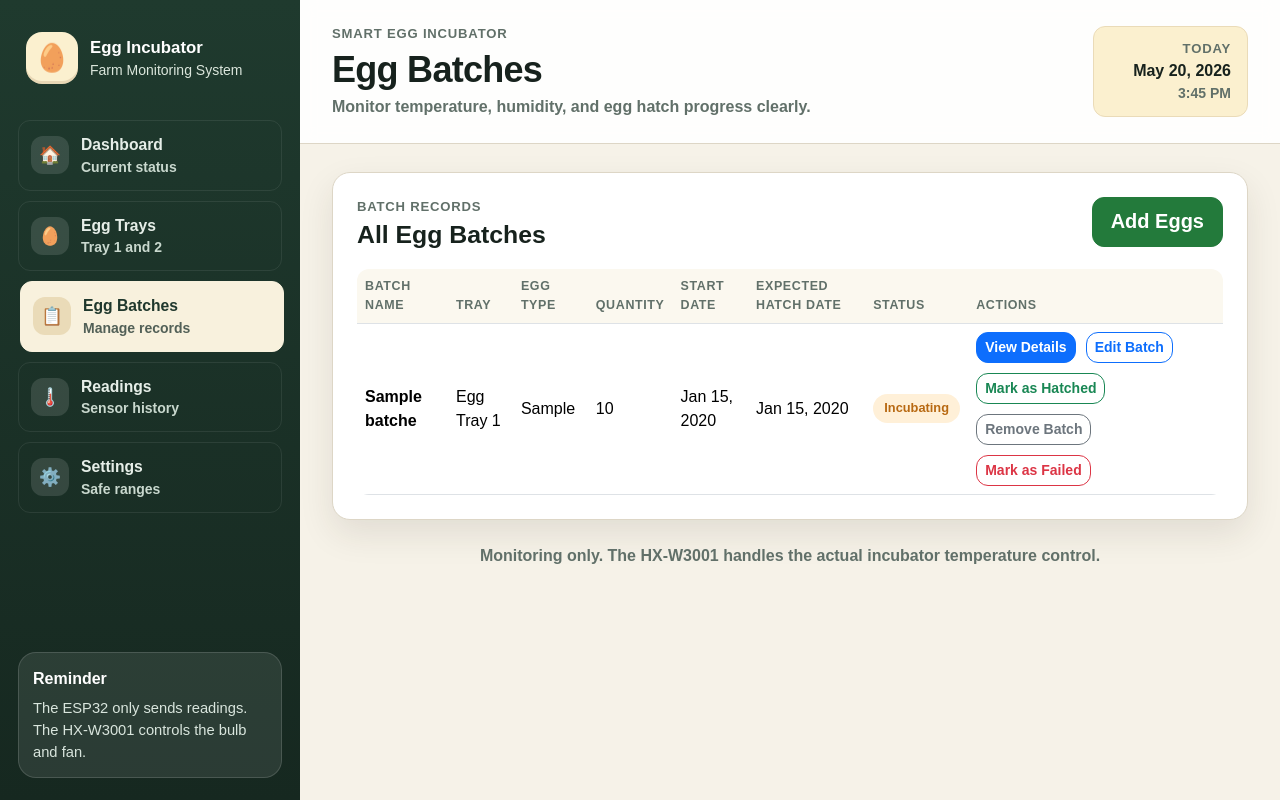
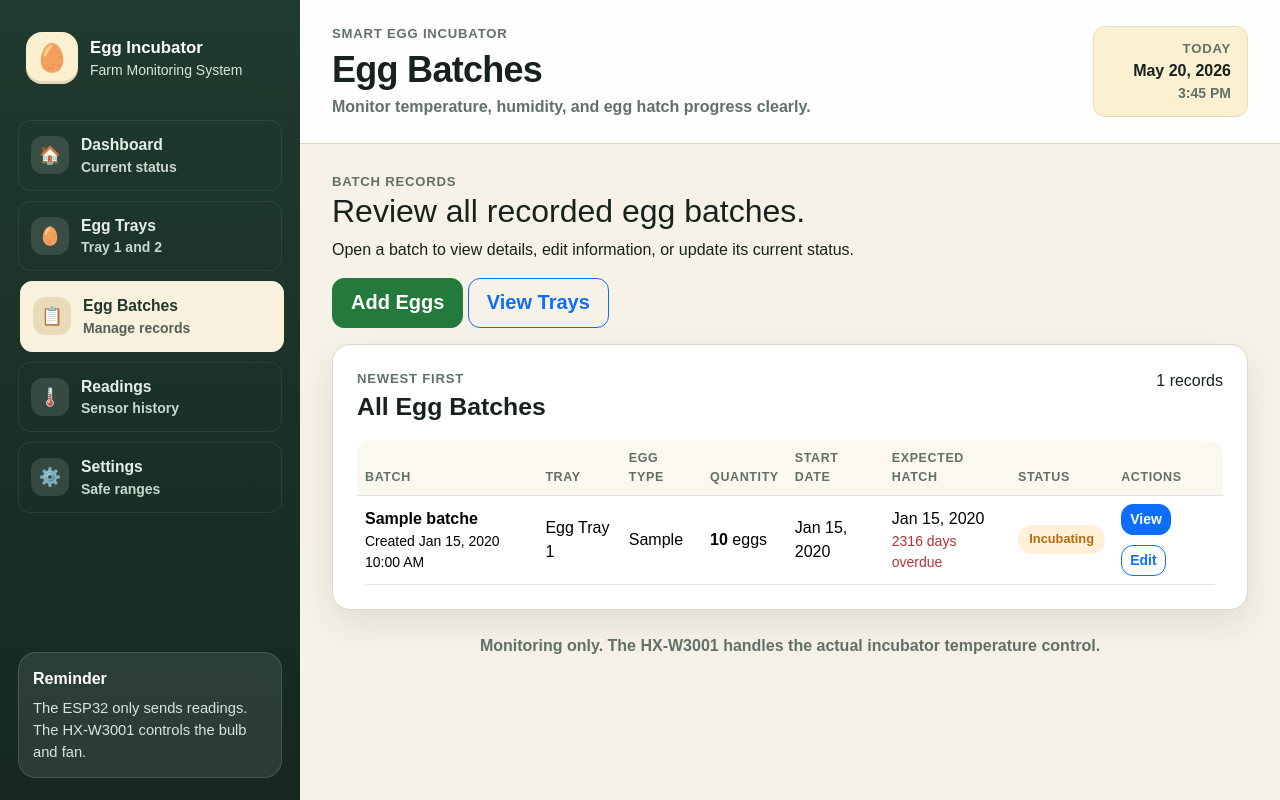
Before and after one commit to Dan1007Mercado/physics, a PHP site: page /egg_batches.php in a window 1280 px wide. Run offline with PHP 8.4, Linux system fonts and the light colour scheme; tables that the repository leaves empty hold one stand-in row (values such as "Sample post").

Commit message:
Match egg batches list page with HCI layout

```diff
--- a/egg_batches.php
+++ b/egg_batches.php
@@ -21,12 +21,24 @@ include __DIR__ . '/includes/header.php';
 ?>
 
 <section class="page-section">
+    <div class="hero-panel mb-3">
+        <div>
+            <span class="eyebrow">Batch records</span>
+            <h2>Review all recorded egg batches.</h2>
+            <p>Open a batch to view details, edit information, or update its current status.</p>
+        </div>
+        <div class="hero-actions">
+            <a class="btn btn-success btn-lg" href="add_batch.php">Add Eggs</a>
+            <a class="btn btn-outline-primary btn-lg" href="trays.php">View Trays</a>
+        </div>
+    </div>
+
     <?php if ($successMessage): ?>
-        <div class="alert alert-success"><?= e($successMessage) ?></div>
+        <div class="alert alert-success alert-readable"><?= e($successMessage) ?></div>
     <?php endif; ?>
 
     <?php if ($errors): ?>
-        <div class="alert alert-danger">
+        <div class="alert alert-danger alert-readable">
             <?php foreach ($errors as $error): ?>
                 <div><?= e($error) ?></div>
             <?php endforeach; ?>
@@ -36,22 +48,22 @@ include __DIR__ . '/includes/header.php';
     <article class="table-card">
         <div class="card-heading">
             <div>
-                <span class="eyebrow">Batch records</span>
+                <span class="eyebrow">Newest first</span>
                 <h2>All Egg Batches</h2>
             </div>
-            <a class="btn btn-success btn-lg" href="add_batch.php">Add Eggs</a>
+            <span class="count-pill"><?= e((string) count($batches)) ?> records</span>
         </div>
 
         <div class="table-responsive">
-            <table class="table align-middle">
+            <table class="table align-middle data-table">
                 <thead>
                 <tr>
-                    <th>Batch Name</th>
+                    <th>Batch</th>
                     <th>Tray</th>
                     <th>Egg Type</th>
                     <th>Quantity</th>
                     <th>Start Date</th>
-                    <th>Expected Hatch Date</th>
+                    <th>Expected Hatch</th>
                     <th>Status</th>
                     <th>Actions</th>
                 </tr>
@@ -59,42 +71,35 @@ include __DIR__ . '/includes/header.php';
                 <tbody>
                 <?php if ($batches): ?>
                     <?php foreach ($batches as $batch): ?>
+                        <?php $remaining = days_remaining_info($batch['expected_hatch_date']); ?>
                         <tr>
-                            <td><strong><?= e($batch['batch_name']) ?></strong></td>
+                            <td>
+                                <strong><?= e($batch['batch_name']) ?></strong>
+                                <small class="table-subtext d-block">Created <?= e(format_datetime_display($batch['created_at'])) ?></small>
+                            </td>
                             <td><?= e(tray_name((int) $batch['tray_number'])) ?></td>
                             <td><?= e($batch['egg_type'] ?: 'Not specified') ?></td>
-                            <td><?= e((string) $batch['quantity']) ?></td>
+                            <td><strong><?= e((string) $batch['quantity']) ?></strong> eggs</td>
                             <td><?= e(format_date_display($batch['start_date'])) ?></td>
-                            <td><?= e(format_date_display($batch['expected_hatch_date'])) ?></td>
+                            <td>
+                                <?= e(format_date_display($batch['expected_hatch_date'])) ?>
+                                <small class="table-subtext d-block days-<?= e($remaining['state']) ?>"><?= e($remaining['label']) ?></small>
+                            </td>
                             <td><span class="badge badge-soft-<?= e(batch_status_class($batch['status'])) ?>"><?= e($batch['status']) ?></span></td>
                             <td>
                                 <div class="table-actions">
-                                    <a class="btn btn-sm btn-primary" href="view_batch.php?id=<?= e((string) $batch['id']) ?>">View Details</a>
-                                    <a class="btn btn-sm btn-outline-primary" href="edit_batch.php?id=<?= e((string) $batch['id']) ?>">Edit Batch</a>
-                                    <?php if ($batch['status'] === 'Incubating'): ?>
-                                        <form method="post" class="d-inline">
-                                            <input type="hidden" name="batch_id" value="<?= e((string) $batch['id']) ?>">
-                                            <input type="hidden" name="action" value="hatched">
-                                            <button class="btn btn-sm btn-outline-success" type="submit">Mark as Hatched</button>
-                                        </form>
-                                        <form method="post" class="d-inline">
-                                            <input type="hidden" name="batch_id" value="<?= e((string) $batch['id']) ?>">
-                                            <input type="hidden" name="action" value="removed">
-                                            <button class="btn btn-sm btn-outline-secondary" type="submit">Remove Batch</button>
-                                        </form>
-                                        <form method="post" class="d-inline">
-                                            <input type="hidden" name="batch_id" value="<?= e((string) $batch['id']) ?>">
-                                            <input type="hidden" name="action" value="failed">
-                                            <button class="btn btn-sm btn-outline-danger" type="submit">Mark as Failed</button>
-                                        </form>
-                                    <?php endif; ?>
+                                    <a class="btn btn-sm btn-primary" href="view_batch.php?id=<?= e((string) $batch['id']) ?>">View</a>
+                                    <a class="btn btn-sm btn-outline-primary" href="edit_batch.php?id=<?= e((string) $batch['id']) ?>">Edit</a>
                                 </div>
                             </td>
                         </tr>
                     <?php endforeach; ?>
                 <?php else: ?>
                     <tr>
-                        <td colspan="8" class="text-center text-muted py-4">No egg batches recorded yet.</td>
+                        <td colspan="8" class="text-center py-4">
+                            <div class="empty-table-message">No egg batches recorded yet.</div>
+                            <a class="btn btn-success btn-lg mt-2" href="add_batch.php">Add First Batch</a>
+                        </td>
                     </tr>
                 <?php endif; ?>
                 </tbody>
```
